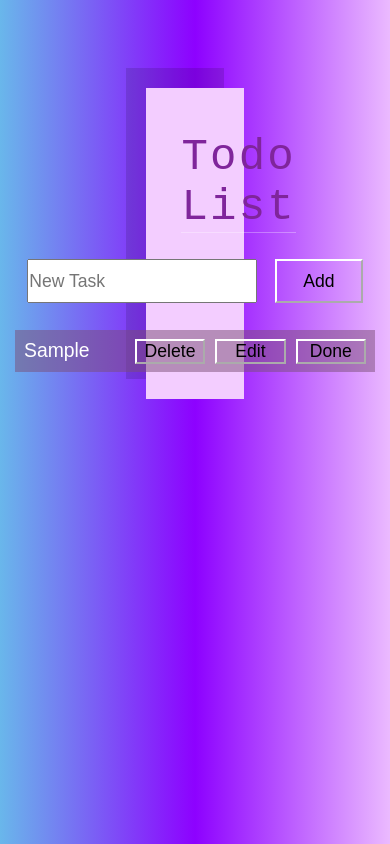
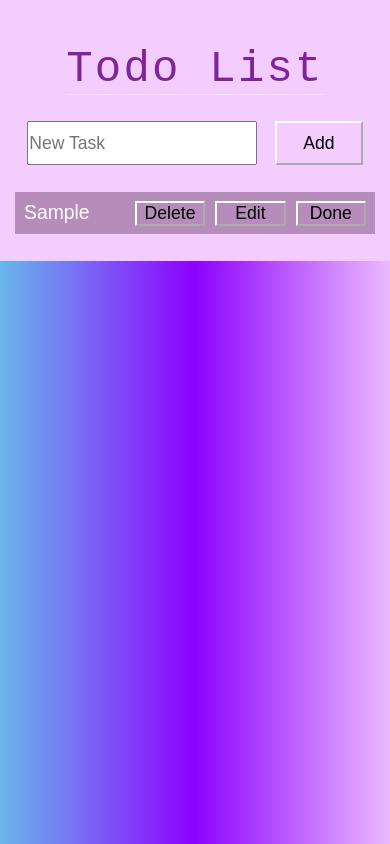
Before and after one commit to JorgoPapapostolu/ToDoReact, a React (Create React App) app: page / in a window 390 px wide. Both pictures are taken after typing "Sample" into the empty fields and a click on the button "Add". Built offline with nearby package versions, Linux system fonts and the light colour scheme.

Commit message:
responsive

```diff
--- a/src/ToDoList.js
+++ b/src/ToDoList.js
@@ -86,9 +86,9 @@ export default function Todo() {
               {inEdit !== index ? (
                 <>
                   <div className="textInput">
-                    <span className={todo.done ? "name-done" : "name"}>
+                    <div className={todo.done ? "name-done" : "name"}>
                       {todo.name}
-                    </span>
+                    </div>
                   </div>
                   <div className="rightButtons">
                     <button onClick={() => deleteTask(index)}>Delete</button>
--- a/src/styles.css
+++ b/src/styles.css
@@ -3,6 +3,7 @@
     padding: 0;
     box-sizing: border-box;
   }
+
   html,
   body {
     background: linear-gradient(90deg, #69b7eb, #8d01fffd, #ebbaff);
@@ -47,9 +48,23 @@
     align-items: center;
     justify-content: center;
     padding: 1rem;
-    min-width: 20%;
-    max-width: 25%;
     box-shadow: -20px -20px 0px 0px rgba(0, 0, 0, 0.13);
+    width: 35%;
+    max-width: 500px;
+  }
+
+  @media (max-width: 1200px) {
+    .todoBox {
+      width: 50%;
+    }
+  }
+
+  @media (max-width: 800px) {
+    .todoBox {
+      width: 100%;
+      margin: 0;
+      max-width: 100%;
+    }
   }
 
   .container {
@@ -71,7 +86,7 @@
     justify-content: center;
     font-size: 1rem;
     width: 5rem;
-    background:rgba(0, 0, 0, 0);
+    background: rgba(0, 0, 0, 0);
     border-color: white;
     cursor: pointer;
   }
@@ -95,7 +110,7 @@
     justify-content: center;
     font-size: 1rem;
     width: 4rem;
-    background:rgba(0, 0, 0, 0);
+    background: rgba(0, 0, 0, 0);
     border-color: white;
     cursor: pointer;
   }
@@ -112,10 +127,18 @@
   .name {
     color: white;
     margin-right: 1rem;
+    overflow: hidden;
+    text-overflow: ellipsis;
+    max-width: 6rem;
+    white-space: nowrap;
   }
 
   .name-done {
     text-decoration: line-through;
     color: red;
     margin-right: 1rem;
+    white-space: nowrap;
+    overflow: hidden;
+    text-overflow: ellipsis;
+    max-width: 6rem;
   }
```
